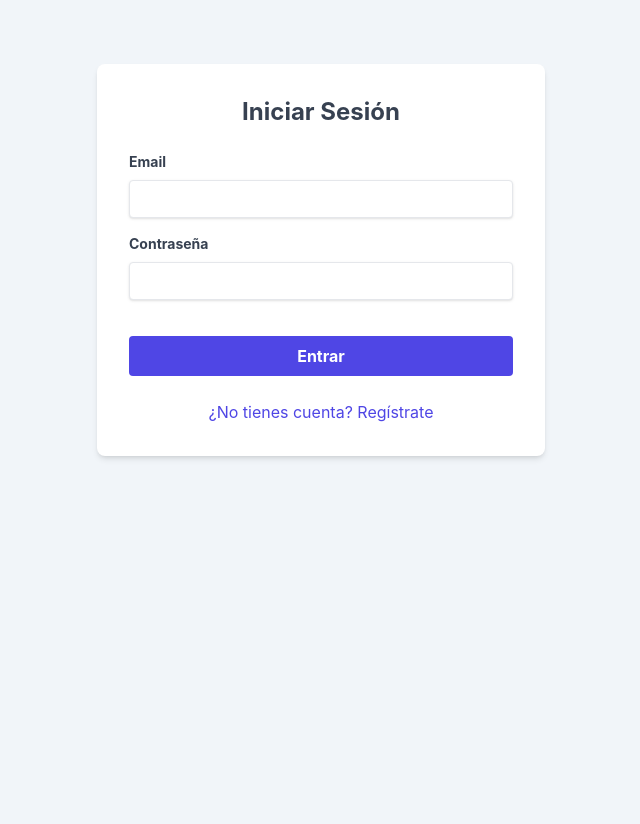
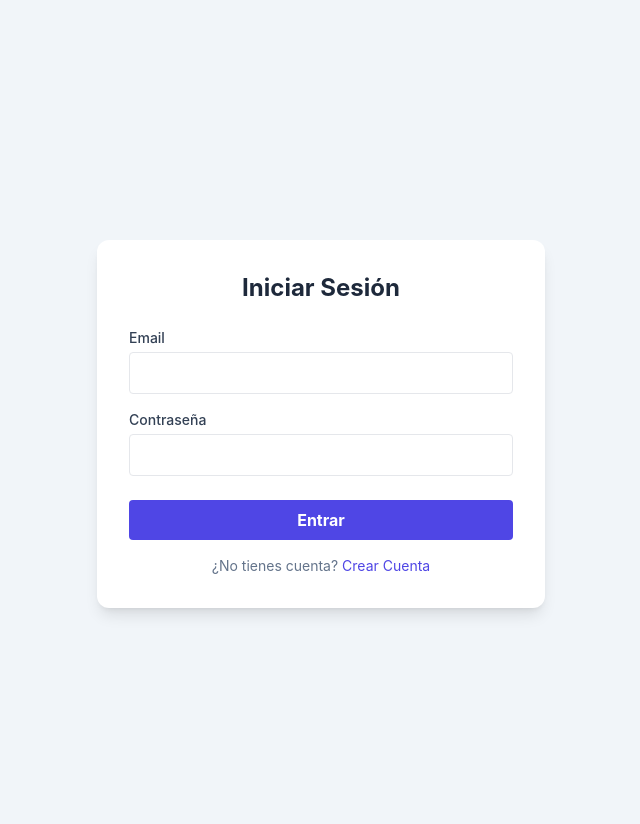
Before and after one commit to guille001-star/AgendaPro, a Flask app: page /auth/login in a window 1280 px wide. Shown: the whole page, without its empty margins (319-959 px from the left). Before the commit the page ends 459 px from the top, so only its background shows below. Run offline with Flask 3, Linux system fonts and the light colour scheme; some libraries are stand-ins or nearby versions.

Commit message:
Fix: Restore missing auth templates

```diff
--- a/app/templates/auth/login.html
+++ b/app/templates/auth/login.html
@@ -1,36 +1,22 @@
 {% extends "base.html" %}
 {% block content %}
-<div class="max-w-md mx-auto mt-10 bg-white rounded-lg shadow-md p-8">
-    <h2 class="text-2xl font-bold text-center text-gray-700 mb-6">
-        {% if registro %}Crear Cuenta{% else %}Iniciar Sesión{% endif %}
-    </h2>
-    <form action="{% if registro %}{{ url_for('auth.register') }}{% else %}{{ url_for('auth.login') }}{% endif %}" method="POST">
-        {% if registro %}
-        <div class="mb-4">
-            <label class="block text-gray-700 text-sm font-bold mb-2">Nombre Completo</label>
-            <input type="text" name="name" required class="shadow appearance-none border rounded w-full py-2 px-3 text-gray-700 leading-tight focus:outline-none focus:ring-2 focus:ring-indigo-500">
-        </div>
-        {% endif %}
-        <div class="mb-4">
-            <label class="block text-gray-700 text-sm font-bold mb-2">Email</label>
-            <input type="email" name="email" required class="shadow appearance-none border rounded w-full py-2 px-3 text-gray-700 leading-tight focus:outline-none focus:ring-2 focus:ring-indigo-500">
-        </div>
-        <div class="mb-6">
-            <label class="block text-gray-700 text-sm font-bold mb-2">Contraseña</label>
-            <input type="password" name="password" required class="shadow appearance-none border rounded w-full py-2 px-3 text-gray-700 mb-3 leading-tight focus:outline-none focus:ring-2 focus:ring-indigo-500">
-        </div>
-        <div class="flex items-center justify-between">
-            <button type="submit" class="w-full bg-indigo-600 hover:bg-indigo-700 text-white font-bold py-2 px-4 rounded focus:outline-none focus:shadow-outline transition">
-                {% if registro %}Registrarse{% else %}Entrar{% endif %}
-            </button>
-        </div>
-    </form>
-    <div class="text-center mt-6">
-        {% if registro %}
-            <a href="{{ url_for('auth.login') }}" class="text-indigo-600 hover:underline">¿Ya tienes cuenta? Inicia Sesión</a>
-        {% else %}
-            <a href="{{ url_for('auth.register') }}" class="text-indigo-600 hover:underline">¿No tienes cuenta? Regístrate</a>
-        {% endif %}
+<div class="min-h-screen flex items-center justify-center bg-slate-100">
+    <div class="bg-white p-8 rounded-xl shadow-lg w-full max-w-md">
+        <h2 class="text-2xl font-bold text-center text-slate-800 mb-6">Iniciar Sesión</h2>
+        <form method="POST">
+            <div class="mb-4">
+                <label class="block text-sm font-medium text-slate-700">Email</label>
+                <input type="email" name="email" required class="w-full border p-2 rounded mt-1">
+            </div>
+            <div class="mb-6">
+                <label class="block text-sm font-medium text-slate-700">Contraseña</label>
+                <input type="password" name="password" required class="w-full border p-2 rounded mt-1">
+            </div>
+            <button type="submit" class="w-full bg-indigo-600 text-white py-2 rounded font-bold hover:bg-indigo-700">Entrar</button>
+        </form>
+        <p class="text-center text-sm text-slate-500 mt-4">
+            ¿No tienes cuenta? <a href="{{ url_for('auth.register') }}" class="text-indigo-600 hover:underline">Crear Cuenta</a>
+        </p>
     </div>
 </div>
 {% endblock %}
```
Also changed, not shown: app/templates/auth/change_password.html (+10 -28 lines), app/templates/auth/register.html (added, +30 -0 lines).
